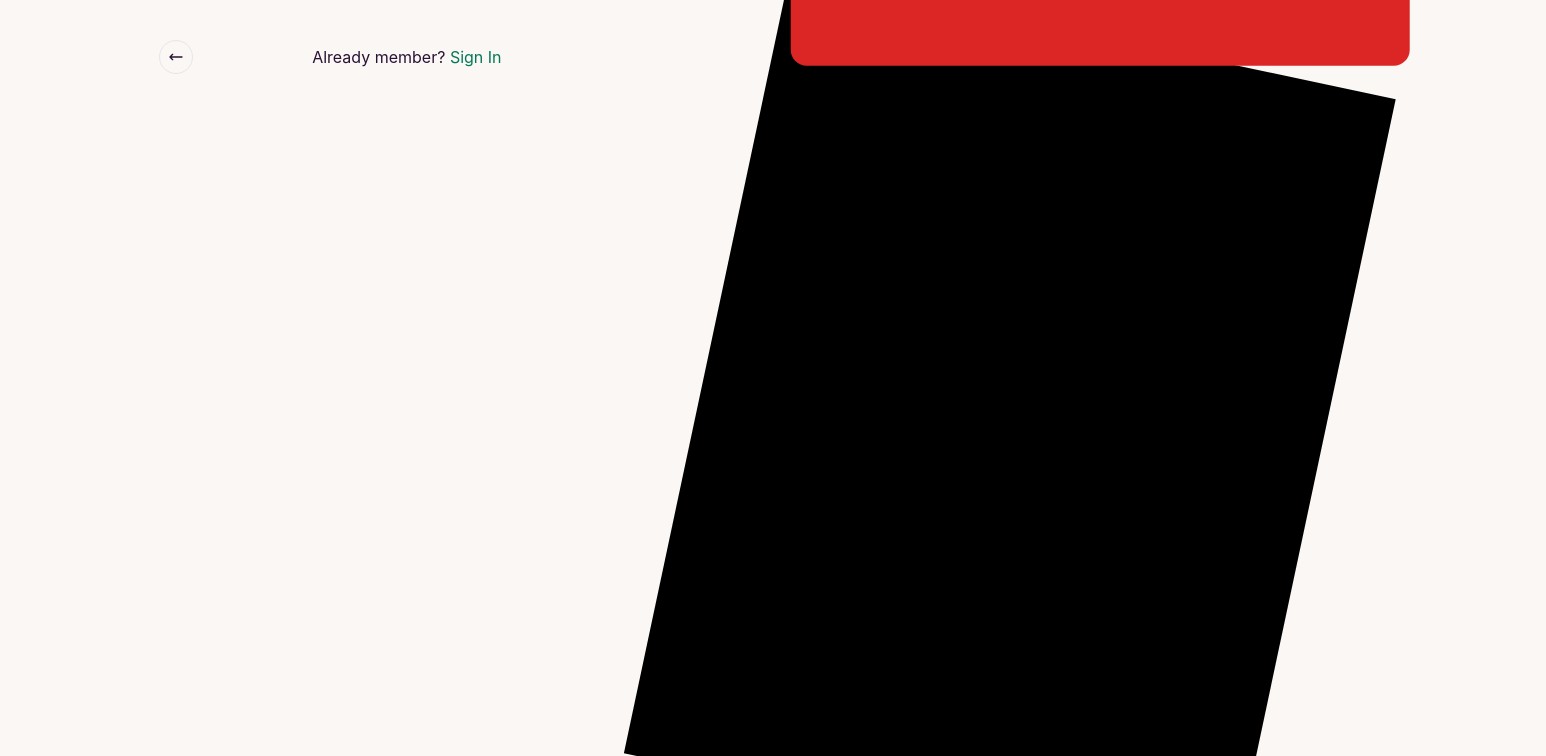
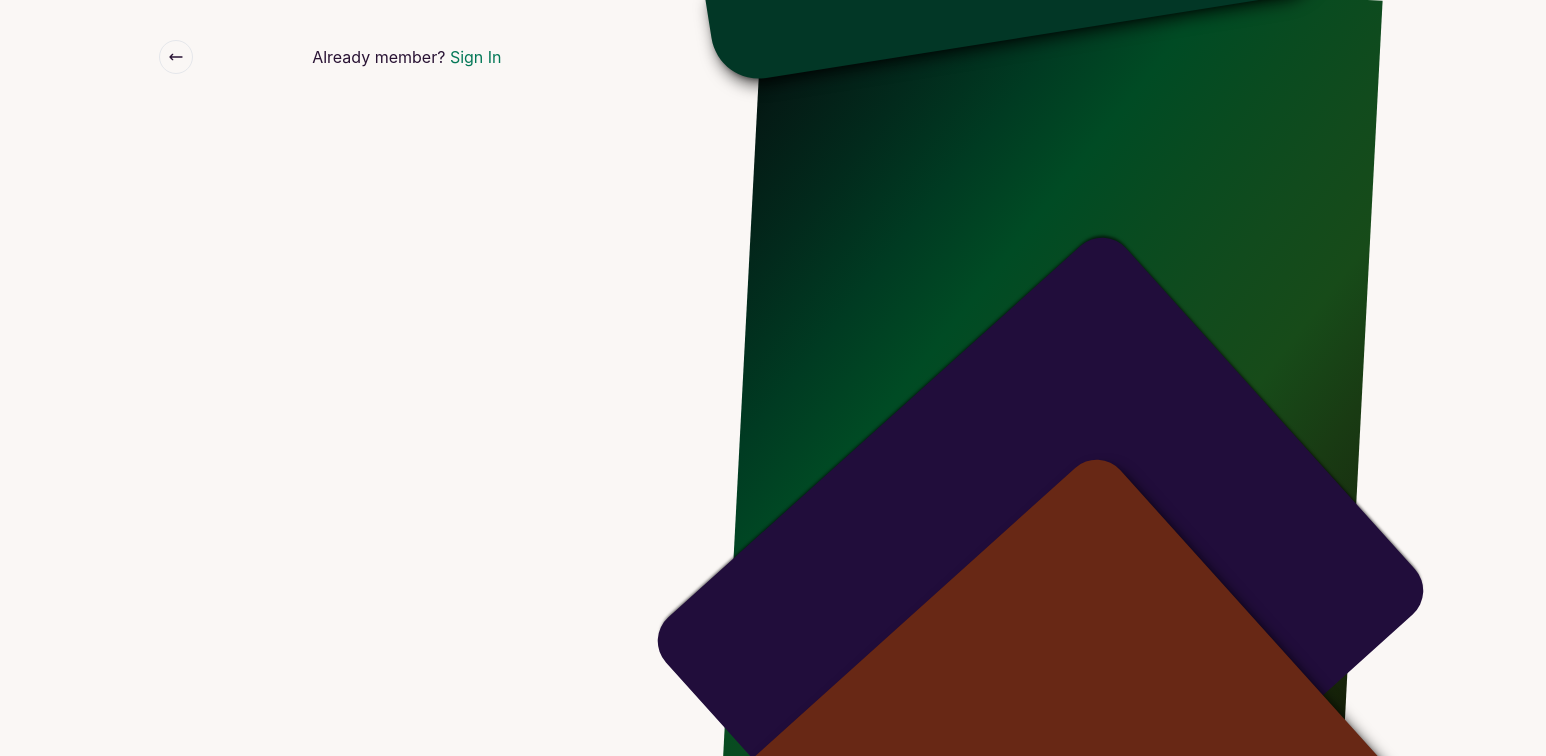
Before and after one commit to shourovr82/Acceronix, a React (Create React App) app: page /register in a window 1280 px wide. Shown: the top 756 px of the page, 1546 px wide, since content can reach past the window. Built offline with nearby package versions, Linux system fonts and the light colour scheme.

Commit message:
registration page side bar updated

```diff
--- a/src/Pages/Authentication/Register/Register.css
+++ b/src/Pages/Authentication/Register/Register.css
@@ -0,0 +1,7 @@
+.bg-b {
+  background-image: linear-gradient(to left top, #0b1101, #151f08, #182d0f, #193b13, #174b19, #114b1d, #094b20, #004b24, #003b22, #022a1c, #041b15, #000705);
+}
+
+.down-div {
+  box-shadow: 3px -3px 3px -2px #0200009a;
+}
--- a/src/Pages/Authentication/Register/Register.js
+++ b/src/Pages/Authentication/Register/Register.js
@@ -25,11 +25,22 @@ const Register = () => {
 
 
 
+          <div className='relative'>
+            <div className='bg-b absolute -top-4 -right-20  origin-center rotate-3 w-full h-[110vh]'>
+              <div class="relative h-screen ...">
+                <div class="absolute shadow-lg shadow-[#0201019a] bg-[#023726] w-full h-24 rounded-tl rounded-[3rem] p-3 origin-center -rotate-12  -left-14 -top-10
+               ">
+                </div>
+                <div class="absolute bg-[#210d3b] down-div w-full top-96 rounded-[2rem]  p-3 origin-center -rotate-45  -bottom-20  -right-0
+               ">
+                </div>
+                <div class="absolute bg-[#682815] shadow-lg shadow-black w-full top-[37rem] rounded-[2rem]  p-3 origin-center -rotate-45  -bottom-96  -right-10
+               ">
+                </div>
 
-          <div class="origin-[33%_75%] rotate-12 bg-black h-screen">
+              </div>
+            </div>
 
-            <div className='origin-center absolute  -rotate-12 mt-[-100px] h-[130px] w-full rounded-2xl bg-red-600 '>
-            </div>
           </div>
 
 
```
